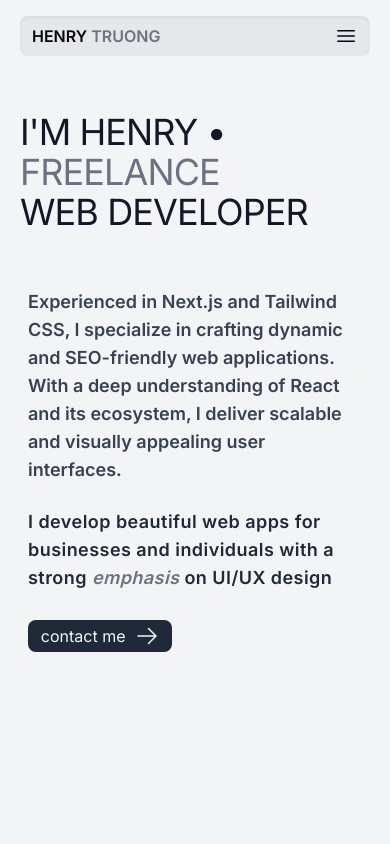
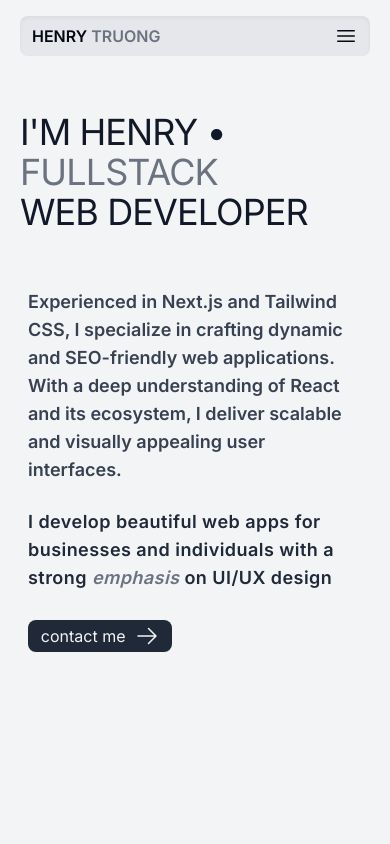
Before and after one commit to H3nry-T/portfolio-website, a Next.js app: page / in a window 390 px wide. Shown: the top 844 px of the page. Built offline with nearby package versions, Linux system fonts and the light colour scheme.

Commit message:
changed modal animation and words on page

```diff
--- a/src/app/page.tsx
+++ b/src/app/page.tsx
@@ -32,7 +32,6 @@ export default function Home() {
     }
 
     function handleTouchStart() {
-      // setIsTouchDevice(true);
       window.removeEventListener("mousemove", handleMouseMove);
     }
 
@@ -74,7 +73,7 @@ export default function Home() {
         >
           i&apos;m henry &bull;
           <br />
-          <span className="text-gray-500">freelance</span>
+          <span className="text-gray-500">fullstack</span>
           <br /> web developer
         </h1>
         <img
--- a/src/components/SpotlightCard.tsx
+++ b/src/components/SpotlightCard.tsx
@@ -39,7 +39,7 @@ export default function SpotlightCard({
         <div className="flex items-center justify-center">
           <img src={icon.src} alt={icon.alt} width={100} height={100} />
         </div>
-        <h2 className="mt-6 text-2xl font-semibold tracking-tight text-gray-700 truncate md:text-4xl">
+        <h2 className="mt-6 text-2xl font-semibold tracking-tight text-gray-700 truncate md:text-4xl first-letter:capitalize">
           {icon.title}
         </h2>
         <p className="mt-2 leading-7 text-gray-600">{icon.description}</p>
--- a/tailwind.config.js
+++ b/tailwind.config.js
@@ -13,7 +13,7 @@ module.exports = {
           "conic-gradient(from 180deg at 50% 50%, var(--tw-gradient-stops))",
       },
       animation: {
-        slideUpAndFade: "slideUpAndFade 0.3s ease-in-out",
+        slideUpAndFade: "slideUpAndFade 0.4s ease-in-out",
         slideFromRight: "slideFromRight 0.3s ease-in-out",
         bounceSide: "bounceSide 0.9s ease-in-out infinite",
         spinSlow: "spin 2.5s ease-in infinite",
@@ -22,7 +22,7 @@ module.exports = {
       keyframes: {
         slideUpAndFade: {
           "0%": {
-            transform: "translateY(-2px)",
+            transform: "translateY(20px)",
             opacity: "0",
           },
           "100%": {
```
